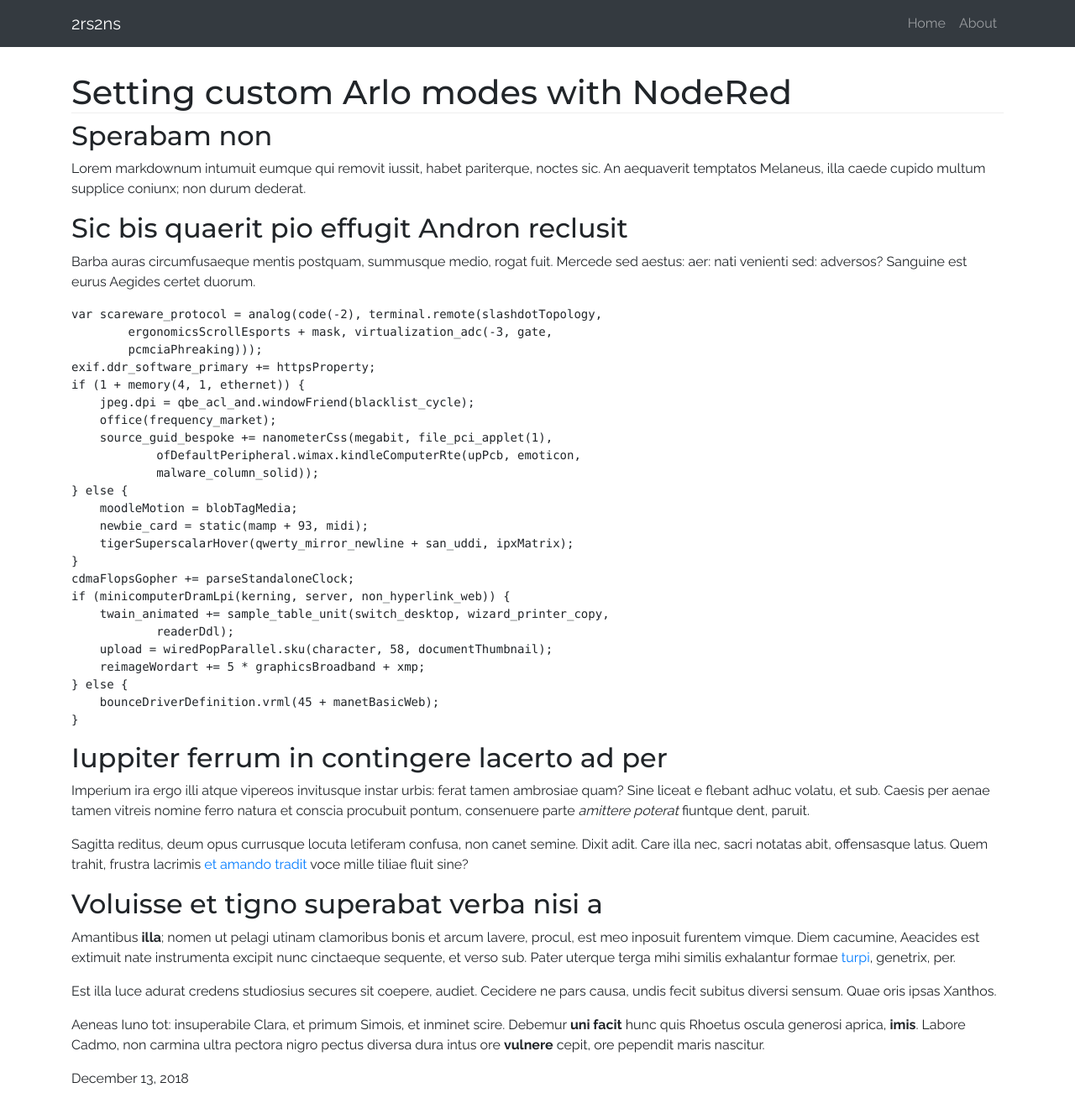
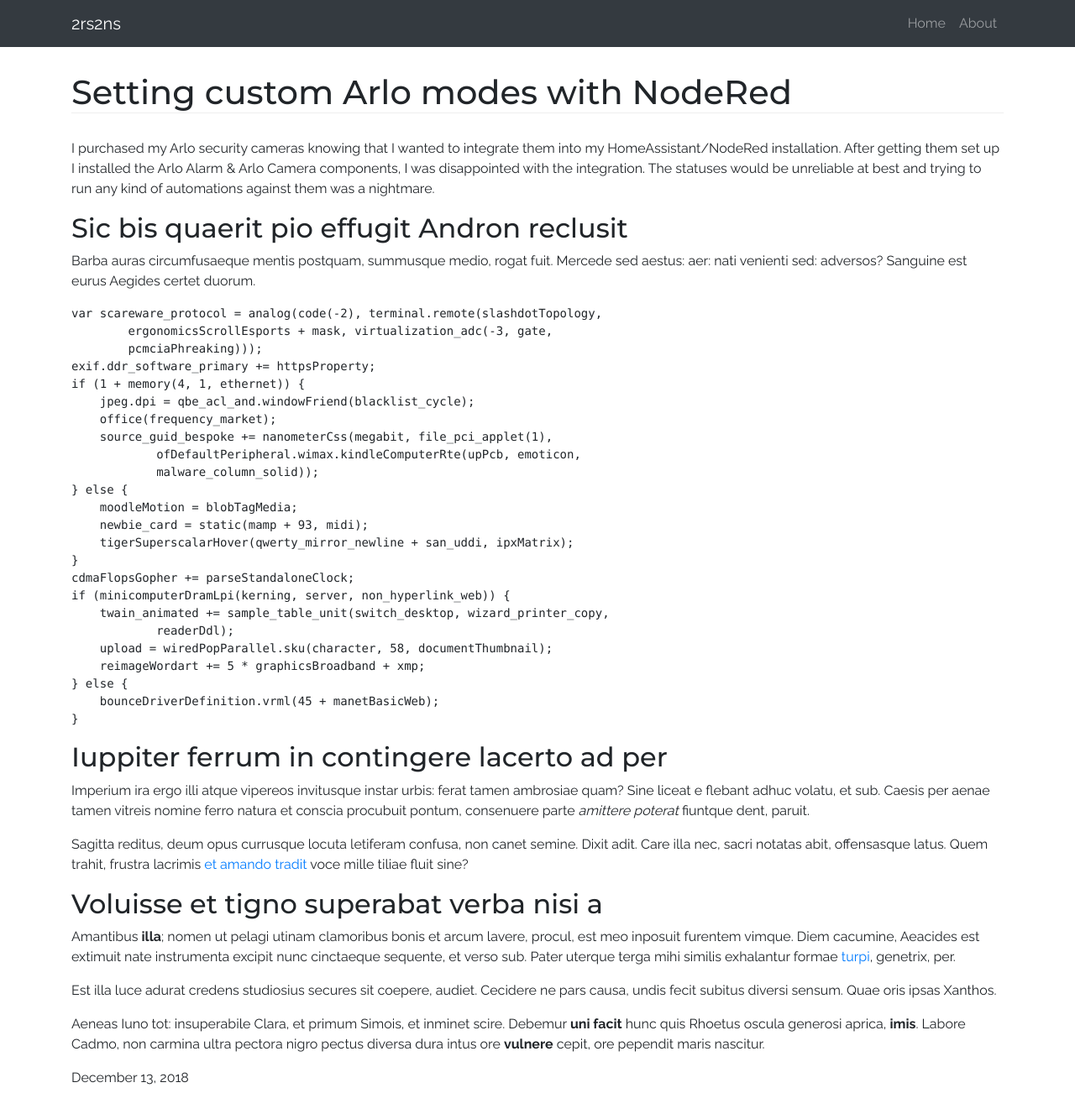
Before and after one commit to godloth/2rs2ns, a Jekyll site: the page built from _posts/2018-12-13-setting-custom-arlo-mode-with-node-red.md, in a window 1280 px wide. Shown: the whole page at 84% size. Built offline with Jekyll 4.4.1, drawn with Linux system fonts in a browser that asks for light colours; nearby versions of some CDN libraries.

Commit message:
updating post

```diff
--- a/_posts/2018-12-13-setting-custom-arlo-mode-with-node-red.md
+++ b/_posts/2018-12-13-setting-custom-arlo-mode-with-node-red.md
@@ -5,11 +5,8 @@ title: Setting custom Arlo modes with NodeRed
 
 # {{ page.title }}
 
-## Sperabam non
-
-Lorem markdownum intumuit eumque qui removit iussit, habet pariterque, noctes
-sic. An aequaverit temptatos Melaneus, illa caede cupido multum supplice
-coniunx; non durum dederat.
+I purchased my Arlo security cameras knowing that I wanted to integrate them into my HomeAssistant/NodeRed installation. After getting them set up I installed the Arlo Alarm
+& Arlo Camera components, I was disappointed with the integration. The statuses would be unreliable at best and trying to run any kind of automations against them was a nightmare.
 
 ## Sic bis quaerit pio effugit Andron reclusit
 
--- a/style.scss
+++ b/style.scss
@@ -9,6 +9,7 @@ body {
 
 	h1 {
 		border-bottom:1px solid #EEEEEE;
+		margin-bottom: 30px;
 	}
 
 	.post {
```
